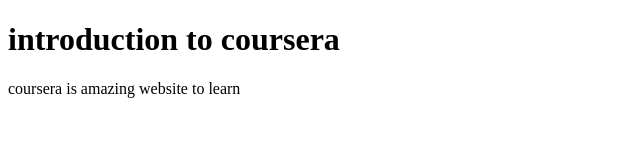
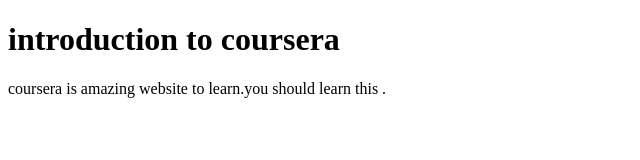
Before and after one commit to NITINSHARMA108/courseratest, a plain HTML site: page site/index.html in a window 1280 px wide. Shown: the whole page, without its empty margins (0-640 px from the left). Drawn offline with Linux system fonts and the light colour scheme.

Commit message:
small change in web content

```diff
--- a/site/index.html
+++ b/site/index.html
@@ -5,6 +5,6 @@
 </head>
 <body>
 	<h1>introduction to coursera</h1>
-	<p>coursera is amazing website to learn</p>
+	<p>coursera is amazing website to learn.you should learn this . </p>
 </body>
 </html>
```
